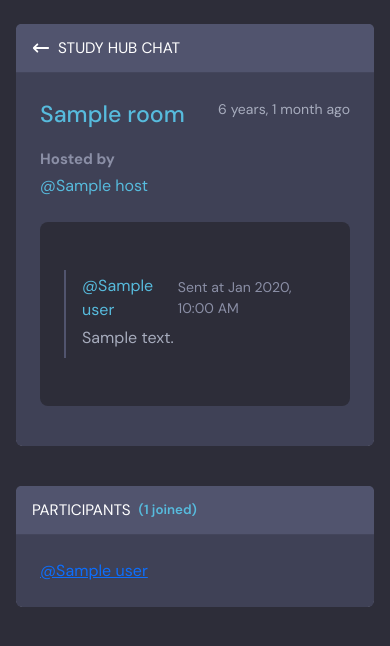
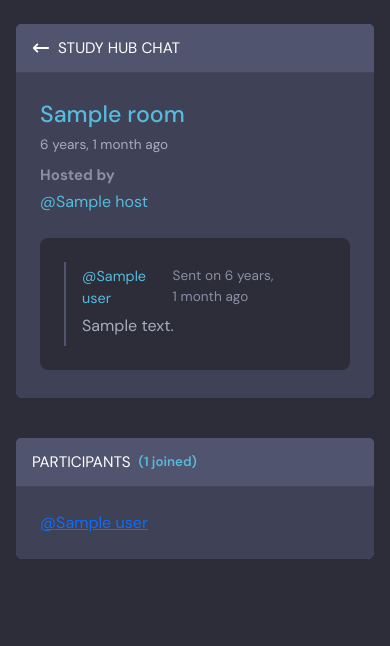
Before and after one commit to athikapriya/django-studyhub, a Django app: template base/templates/base/room.html in a window 390 px wide. Shown: the part 72-718 px from the top of the page. Run offline with Django 3.2, Linux system fonts and the light colour scheme; the template is opened without the code that fills it: most values are stand-ins (such as "Sample title", 1, 10 or a date in 2020); some libraries are stand-ins or nearby versions.

Commit message:
Refactor Room UI: chat section responsive, replace message modal with offcanvas

```diff
--- a/base/templates/base/room.html
+++ b/base/templates/base/room.html
@@ -8,6 +8,10 @@
 
     .room-name{
         font-size: 1.45rem;
+    }
+
+    .room-header small, .chat-room small{
+        font-size: 0.85rem;
     }
 
     .chat-room{
@@ -25,8 +29,55 @@
         background-color: var(--color-text-primary) !important;
     }
 
-    .comment{
+    .chat-room .comment {
+        margin-top: 1rem;
+        margin-bottom: 1rem;
         border-left: 2px solid var(--color-neutral);
+    }
+
+    .chat-room .comment:first-child {
+        margin-top: 0;
+    }
+
+    .chat-room .comment:last-child {
+        margin-bottom: 0;
+    }
+
+
+    .offcanvas.offcanvas-bottom{
+        height: auto;
+        background-color: #2D2D39;
+    }
+
+    .textarea-custom, .textarea-custom:focus{
+        background-color: #2d2d39;
+        color: #e5e7eb;
+        border-bottom: 1px solid var(--color-bg-main);
+        border-radius: 0;
+    }
+
+    .my-btn{
+        padding: 6px 15px;
+        font-size: 0.9rem;
+    }
+
+    .comment-wrapper {
+        position: relative;
+    }
+
+    .send-btn {
+        position: absolute;
+        right: 10px;
+        top: 50%;
+        transform: translateY(-50%);
+        background-color: transparent;
+        border: none;
+        width: 32px;
+        height: 32px;
+        display: flex;
+        align-items: center;
+        justify-content: center;
+        cursor: pointer;
     }
 
 
@@ -42,14 +93,14 @@
         <div class="row">
 
             <!-- =============== main conversation starts =============== -->
-            <div class="col-md-9 gy-4 gx-5">
-                {% include 'base/room/main_room.html' %}
+            <div class="col-lg-8 gy-4 gx-5">
+                {% include 'base/room/room_contents.html' %}
             </div>
             <!-- =============== main conversation ends =============== -->
 
 
             <!-- =============== participants starts here =============== -->
-            <div class="col-md-3 gy-4 gx-5">
+            <div class="col-lg-4 gy-4 gx-5">
                 {% include 'base/room/participant_components.html' %}
             </div>
             <!-- =============== participants ends here =============== -->
--- a/base/templates/base/room/comment_components.html
+++ b/base/templates/base/room/comment_components.html
@@ -2,12 +2,14 @@
 
 <div class="chat-room p-4 mt-4">
     {% for message in room_messages %}
-    <div class="my-4 py-1 px-3 comment">
+    <div class=" py-1 ps-3 comment">
         <div class="d-flex justify-content-between">
             <!-- =============== left side : user info starts =============== -->
-            <div class="d-flex gap-3 align-items-center">
-                <a href="" class="text-decoration-none color-primary">@{{message.user}}</a>
-                <span class="color-text-secondary" style="font-size: 14px;">Sent at {{message.created_at|date:"M Y, g:i A"}}</span>
+            <div class="d-flex gap-2 gap-md-4 align-items-start align-items-md-center comment-header">
+                <a href="" class="text-decoration-none color-primary message-sender">@{{message.user}}</a>
+                <small class="color-text-secondary">
+                    Sent on {{ message.created_at|timesince }} ago
+                </small>
             </div>
             <!-- =============== left side : user info ends =============== -->
 
@@ -23,21 +25,23 @@
                     <ul class="dropdown-menu dropdown-menu-end shadow-sm">
                         <li>
                             <!-- trigger modal -->
-                            <a class="dropdown-item" href="#" data-bs-toggle="modal" data-bs-target="#editMessageModal{{ message.id }}">
+                            <button class="dropdown-item" data-bs-toggle="offcanvas" data-bs-target="#editMessage{{ message.id }}">
                                 Edit
-                            </a>
+                            </button>
                         </li>
                         <li>
-                            <a class="dropdown-item" href="#" data-bs-toggle="modal" data-bs-target="#deleteMessageModal{{ message.id }}">Delete</a>
+                            <button class="dropdown-item" data-bs-toggle="offcanvas" data-bs-target="#deleteMessage{{ message.id }}">
+                                Delete
+                            </button>
                         </li>
                     </ul>
                 </div>
             <!-- =============== right side : user actions starts =============== -->
 
 
-            <!-- =============== update modal starts here =============== -->
+            <!-- =============== update offcanvas starts here =============== -->
             {% include 'base/room/update_message.html' %}
-            <!-- =============== update modal ends here =============== -->
+            <!-- =============== update offcanvas ends here =============== -->
 
 
 
@@ -50,6 +54,6 @@
 
         <p class="my-1 pb-0 color-text-tertiary">{{message.body}}</p>
     </div>
-{% endfor %}
+    {% endfor %}
 
 </div>
--- a/base/templates/base/room/main_room.html
+++ b/base/templates/base/room/room_contents.html
@@ -62,19 +62,19 @@
         <!-- =============== main room starts here =============== -->
 
         <!-- room header -->
-        <div class="room-header d-flex justify-content-between">
+        <div class="room-header d-flex justify-content-between align-items-start align-items-sm-center">
             <div class="room-name">
                 <a href="{% url 'room' room.slug %}" class="text-decoration-none color-primary fw-medium ">{{room.name}}</a>
             </div>
             <div>
-                <small style="font-size: 14px;" class="color-text-tertiary">{{room.created_at|timesince}} ago </small>
+                <small  class="color-text-tertiary">{{room.created_at|timesince}} ago </small>
             </div>
         </div>
 
         <!-- room body -->
-        <div class="room-body my-3">
+        <div class="room-body mt-2 mb-1">
 
-            <p class="color-text-secondary fw-bold mb-1 pb-0" style="font-size:15px;">Hosted by</p>
+            <p class="color-text-secondary fw-bold mb-1 pb-0" style="font-size: 15px;">Hosted by</p>
             <a href="" class="text-decoration-none color-primary"><i>@</i>{{room.host}}</a>
 
 
@@ -84,10 +84,19 @@
 
             <!-- =============== comment btn starts here =============== -->
             {% if request.user.is_authenticated %}
-            <div class="comment-wrapper">
+            <div class="comment-wrapper mt-3">
+
                 <form action="" method="POST">
                     {% csrf_token %}
-                    <input type="text" name="body" placeholder="Write your message here...">
+                    <input type="text" name="body" placeholder="Write your message here..." class="form-control form-input-custom ">
+
+                    <button type="submit" class="send-btn">
+                        <!-- Right arrow icon -->
+                        <svg xmlns="http://www.w3.org/2000/svg" viewBox="0 0 640 640" height="16" width="16" fill="currentColor" class="color-text-primary">
+                            <path d="M322.5 351.7L523.4 150.9L391 520.3L322.5 351.7zM489.4 117L288.6 317.8L120 249.3L489.4 117zM70.1 280.8L275.9 364.4L359.5 570.2C364.8 583.3 377.6 591.9 391.8 591.9C406.5 591.9 419.6 582.7 424.6 568.8L602.6 72C606.1 62.2 603.6 51.4 596.3 44C589 36.6 578.1 34.2 568.3 37.7L71.4 215.7C57.5 220.7 48.3 233.8 48.3 248.5C48.3 262.7 56.9 275.5 70 280.8z"/>
+                        </svg>
+                    </button>
+
                 </form>
             </div>
             {% endif %}
--- a/static/css/main.css
+++ b/static/css/main.css
@@ -206,7 +206,7 @@ nav h1{
     border: none;
 }
 
-.form-control input {
+.form-control input, .form-control textarea {
     border: none;
     padding: 5px;
     background-color: var(--color-bg-surface);
@@ -239,7 +239,7 @@ h1{
 
 
 /* modal starts */
-.modal-content{
+/* .modal-content{
     background-color: #2D2D39
 }
 
@@ -255,7 +255,12 @@ textarea.form-control:focus {
 
 .modal-header, .modal-footer{
     border : none
-}
+} */
 
 
 /* modal ends */
+
+/* msg edit/delete offcanvas starts */
+
+
+/* msg edit/delete offcanvas ends */
--- a/static/css/responsive.css
+++ b/static/css/responsive.css
@@ -43,21 +43,8 @@
         display: none !important;
     }
 
-    .dark-toggle label {
-        width: 2rem;
-        height: 1.01rem;
-    }
-
-    .dark-toggle label::after {
-        width: 0.75rem;
-        height: 0.75rem;
-        top: 0.129rem;
-        left: 3px;
-    }
-
-    .dark-toggle input:checked + label::after {
-        top: 0.12965rem;
-        left: 1.05rem;
+     .message-sender{
+        font-size: 0.9rem !important;
     }
 
 }
@@ -67,6 +54,10 @@
 
 /* =============== small screen =============== */
 @media screen and (max-width: 576px) {
+    .room-header{
+        flex-direction: column;
+    }
+
 
 }
 
```
Also changed, not shown: base/templates/base/room/delete_message.html (+5 -18 lines), base/templates/base/room/update_message.html (+5 -18 lines).
